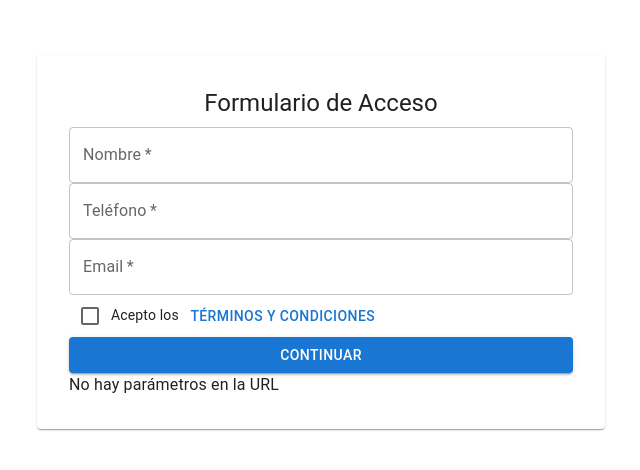
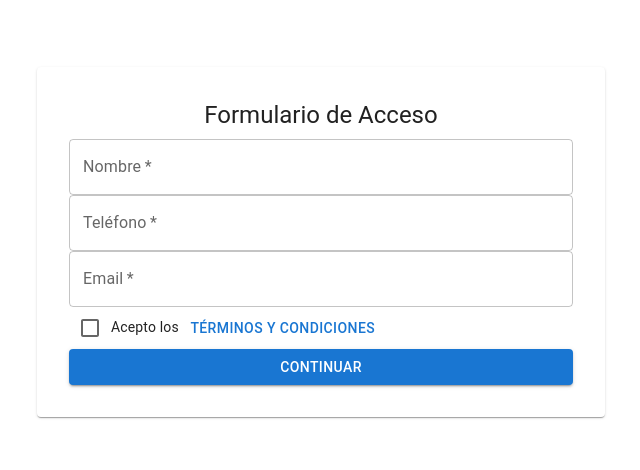
Before and after one commit to kmahl/captive-portal, a React (Create React App) app: page /form/1 in a window 1280 px wide. Shown: the part 158-628 px from the top of the page, without its empty margins (319-959 px from the left). Built offline with nearby package versions, Linux system fonts and the light colour scheme.

Commit message:
pruebita real

```diff
--- a/src/api.js
+++ b/src/api.js
@@ -8,10 +8,28 @@ const api = axios.create({
   },
 });
 
-export const authorizeUser = async (data, query) => {
+const getQueryParams = (search) => {
+  const params = new URLSearchParams(search);
+  const entries = Array.from(params.entries());
+  return entries.map(([key, value]) => ({ key, value }));
+};
+
+export const authorizeUser = async (data, params) => {
   try {
-
-    const response = await api.post("/authorize", data);
+    const queryParams = getQueryParams(params);
+    console.log("queryParams", queryParams)
+    const requestData = {
+      name: data.name,
+      phone: data.phone,
+      email: data.email,
+      tyc: data.tyc,
+      mac: queryParams.id,
+      ap: queryParams.ap,
+      t: queryParams.t,
+      url: queryParams.url,
+      ssid: queryParams.ssid
+    }
+    const response = await api.post("/authorize", requestData);
     return response; // Retorna la respuesta completa para que podamos verificar el código de estado en el componente
   } catch (error) {
     throw error; // Propaga el error para manejarlo en el componente
--- a/src/pages/Form.js
+++ b/src/pages/Form.js
@@ -1,13 +1,12 @@
 // src/pages/Form.js
 import React, { useState } from "react";
-import { useParams, useNavigate } from "react-router-dom";
+import { useNavigate } from "react-router-dom";
 import { Box, TextField, Checkbox, Button, Typography, Snackbar, Card } from "@mui/material";
 import TermsModal from "../components/TermsModal";
 import { authorizeUser } from "../api"; // Importamos la función de api.js
 import { useLocation } from "react-router-dom";
 
 function Form() {
-  const { site } = useParams();
   const navigate = useNavigate();
   const [formData, setFormData] = useState({ name: "", phone: "", email: "", tyc: false });
   const [showSnackbar, setShowSnackbar] = useState(false);
@@ -19,18 +18,10 @@ function Form() {
     setFormData((prev) => ({ ...prev, [name]: type === "checkbox" ? checked : value }));
   };
 
-  const getQueryParams = () => {
-    const params = new URLSearchParams(location.search);
-    const entries = Array.from(params.entries());
-    return entries.map(([key, value]) => ({ key, value }));
-  };
-  const queryParamsArray = getQueryParams();
-
-
   const handleSubmit = async (e) => {
     e.preventDefault();
     try {
-      const response = await authorizeUser(formData, queryParamsArray); // Llamamos a authorizeUser desde api.js
+      const response = await authorizeUser(formData, location.search); // Llamamos a authorizeUser desde api.js
       if (response.status === 200) { // Verificamos el status code
         navigate("/success");
       }
@@ -54,7 +45,7 @@ function Form() {
         </Box>
         <Button variant="contained" color="primary" fullWidth type="submit">Continuar</Button>
       </Box>
-      <Box>
+      {/* <Box>
         {queryParamsArray.length > 0 ? (
           queryParamsArray.map((param, index) => (
             <Typography key={index} variant="body1">
@@ -64,7 +55,7 @@ function Form() {
         ) : (
           <Typography variant="body1">No hay parámetros en la URL</Typography>
         )}
-      </Box>
+      </Box> */}
       <Snackbar open={showSnackbar} onClose={() => setShowSnackbar(false)} message="Hubo un problema, intenta de nuevo" />
       <TermsModal open={showModal} onClose={() => setShowModal(false)} />
     </Card>
--- a/src/pages/Home.js
+++ b/src/pages/Home.js
@@ -6,19 +6,11 @@ import { useLocation } from "react-router-dom";
 function Home() {
   const { site } = useParams();
   const navigate = useNavigate();
+  const location = useLocation();
 
   const handleEnter = () => {
-    navigate(`/form/${site || "default"}`);
+   navigate({pathname: `/form/${site || "default"}`, search: location.search});
   };
-  // Función para obtener los query params en forma de objeto
-  const getQueryParams = () => {
-    const params = new URLSearchParams(location.search);
-    const entries = Array.from(params.entries());
-    return entries.map(([key, value]) => ({ key, value }));
-  };
-
-  const location = useLocation();
-  const queryParamsArray = getQueryParams();
 
   return (
     <Card style={{ padding: "2rem", textAlign: "center", backgroundColor: "#f5f5f5" }}>
@@ -30,18 +22,6 @@ function Home() {
         <Button variant="contained" fullWidth color="primary" onClick={handleEnter}>Entrar</Button>
         <Typography variant="h5" gutterBottom>Query Params</Typography>
       </Box>
-
-      <Box>
-        {queryParamsArray.length > 0 ? (
-          queryParamsArray.map((param, index) => (
-            <Typography key={index} variant="body1">
-              {param.key}: {param.value}
-            </Typography>
-          ))
-        ) : (
-          <Typography variant="body1">No hay parámetros en la URL</Typography>
-        )}
-      </Box>
     </Card>
   );
 }
```
